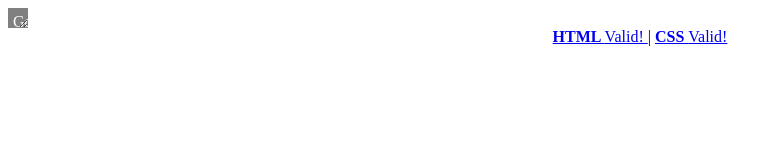
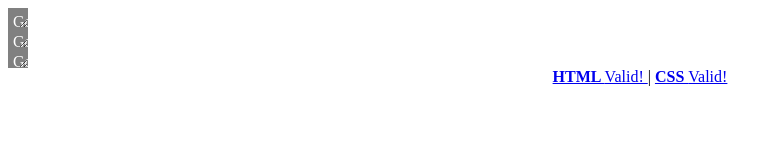
Before and after one commit to jydenn/website, a plain HTML site: page CIWTEST/resize.html in a window 1280 px wide. Shown: the whole page, without its empty margins (0-781 px from the left). Drawn offline with Linux system fonts and the light colour scheme.

Commit message:
index.html

```diff
--- a/CIWTEST/resize.css
+++ b/CIWTEST/resize.css
@@ -1,4 +1,4 @@
-.container {
+.container1 {
     background-color: grey;
     color: white;
     width: 10px;
@@ -8,3 +8,23 @@
     overflow:auto;
 
 }
+.container2 {
+    background-color: grey;
+    color: white;
+    width: 10px;
+    height: 10px;
+    padding: 5px;
+    resize:vertical;
+    overflow:auto;
+
+}
+.container3 {
+    background-color: grey;
+    color: white;
+    width: 10px;
+    height: 10px;
+    padding: 5px;
+    resize:horizontal;
+    overflow:auto;
+
+}
--- a/CIWTEST/resize.html
+++ b/CIWTEST/resize.html
@@ -21,7 +21,13 @@
     <link rel="stylesheet" type="text/css" href="resize.css">
 </head>
 <body>
-<div class="container">
+<div class="container1">
+    Good Morning
+</div>
+<div class="container2">
+    Good Morning
+</div>
+<div class="container3">
     Good Morning
 </div>
 <footer style="text-align: center;">
```
